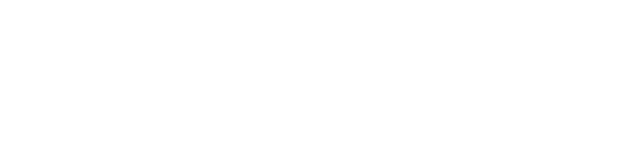
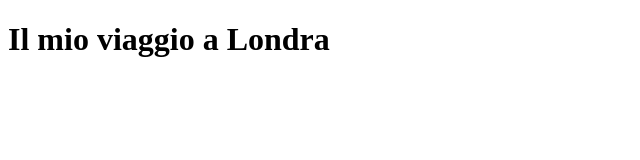
Before and after one commit to lelz99/html-london-trip, a plain HTML site: page index.html in a window 1280 px wide. Shown: the whole page, without its empty margins (0-640 px from the left). Drawn offline with Linux system fonts and the light colour scheme.

Commit message:
added a header

```diff
--- a/index.html
+++ b/index.html
@@ -6,6 +6,8 @@
     <title>Document</title>
 </head>
 <body>
-
+    <header>
+        <h1>Il mio viaggio a Londra</h1>
+    </header>
 </body>
 </html>
```
